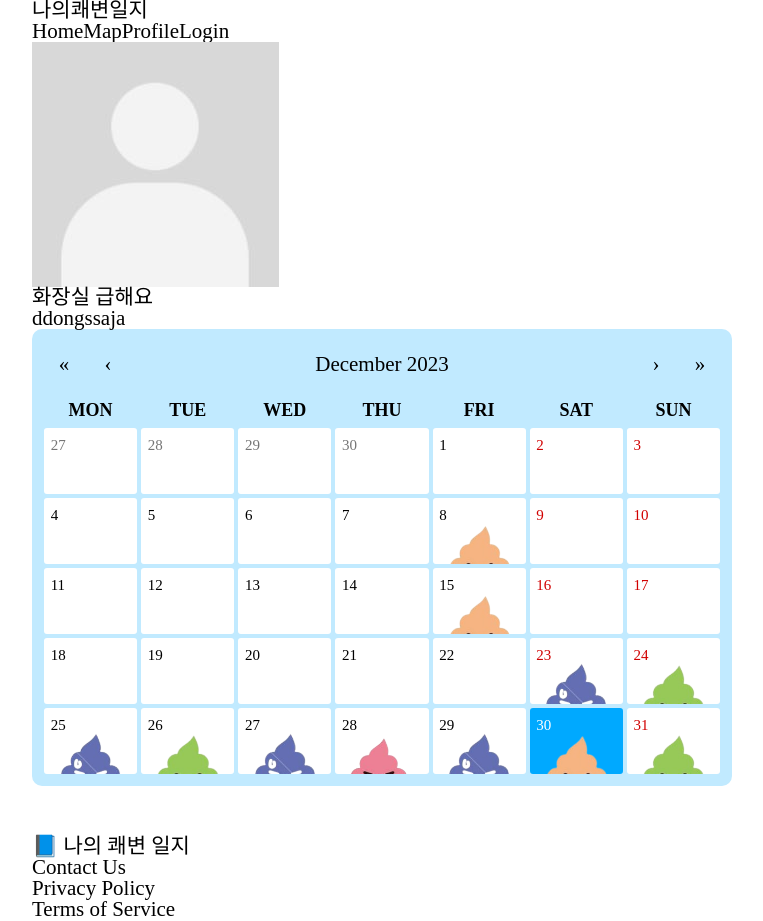
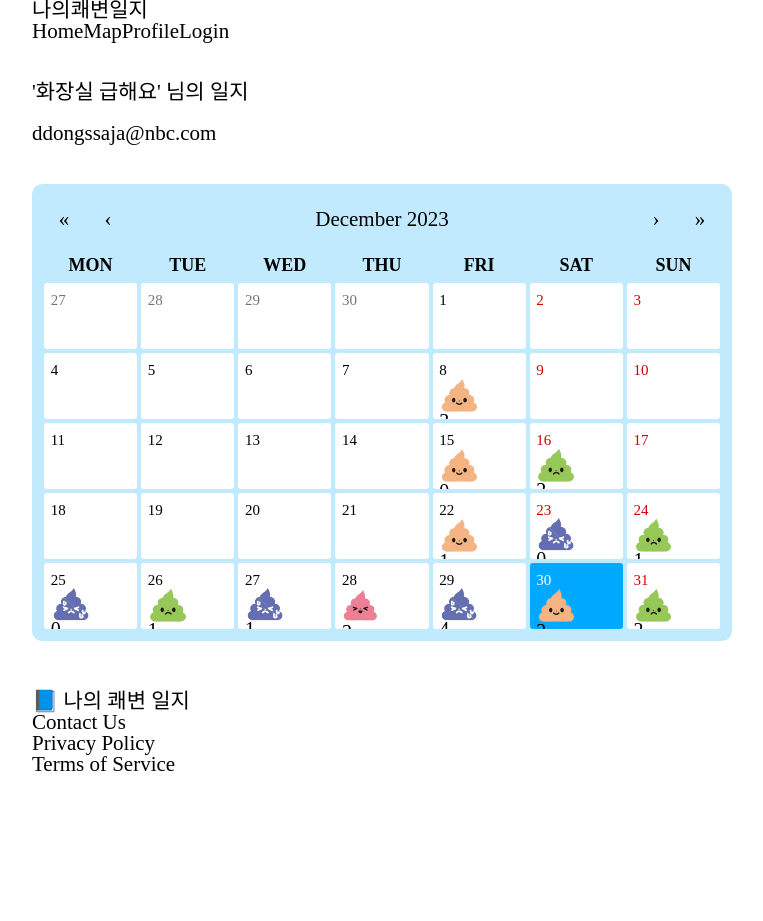
Before and after one commit to Liabinn/spartacamp_MyPooDiary, a Next.js app: page /profile in a window 1280 px wide. Shown: the whole page, without its empty margins (8-771 px from the left). After the commit the page ends 800 px from the top, so only its background shows below. Built offline with nearby package versions, Linux system fonts and the light colour scheme; data requests are answered from the project's data file; a web font is replaced by a local one.

Commit message:
[update]radio 수정 기본값처리, 프로필 사진 X

```diff
--- a/db.json
+++ b/db.json
@@ -90,12 +90,36 @@
       "id": 14
     },
     {
-      "toiletNumber": "0",
-      "condition": "😐",
+      "toiletNumber": " 1",
+      "condition": "😣",
       "meal": "떡국",
       "date": "2024.01.01",
       "comment": "이젠 더 이상 미룰 곳이 없다!",
       "id": 15
+    },
+    {
+      "toiletNumber": " 1",
+      "condition": "😐",
+      "meal": "밥",
+      "date": "2023.12.22",
+      "comment": "똥이 시원하게 나오지 않아..",
+      "id": 16
+    },
+    {
+      "toiletNumber": " 2",
+      "condition": "😣",
+      "meal": "된장국",
+      "date": "2023.12.16",
+      "comment": "",
+      "id": 17
+    },
+    {
+      "toiletNumber": " 1",
+      "condition": "😣",
+      "meal": "밥",
+      "date": "2024.01.02",
+      "comment": "",
+      "id": 18
     }
   ],
   "reviews": []
--- a/src/app/profile/page.tsx
+++ b/src/app/profile/page.tsx
@@ -5,7 +5,7 @@ import Spacer from "@/components/ui/Spacer";
 import axios from "axios";
 import moment from "moment";
 import { useEffect, useState } from "react";
-import "react-calendar/dist/Calendar.css";
+import { StyleCalendar } from "../styledComponents/profile/StyleCalendar";
 import { DateDiary, GetDiary, Value } from "./model/profile";
 
 const ProfilePage = () => {
@@ -76,7 +76,7 @@ const ProfilePage = () => {
   });
 
   //데이터에서 날짜만 빼기
-  const dayList = diarys?.map((dairy) => dairy.date);
+  const dayList = diarys?.map((diary) => diary.date);
   //달력에 추가할 컨텐츠
   const addContent = ({ date }: any) => {
     // 해당 날짜(하루)에 추가할 컨텐츠의 배열
@@ -91,39 +91,24 @@ const ProfilePage = () => {
     // date(각 날짜)가  리스트의 날짜와 일치하면 해당 컨텐츠(이모티콘) 추가
     if (dayList!.find((day) => day === moment(date).format("YYYY.MM.DD"))) {
       if (diaryCondition === "😄") {
-        contents.push(
-          <St.TileContents>
-            <St.PooImage src="/assets/빨간똥.png" />
-            <St.TileP>{diaryToiletNumber}</St.TileP>
-          </St.TileContents>
-        );
+        contents.push(<img src="/assets/빨간똥.png" />);
       } else if (diaryCondition === "😐") {
-        contents.push(
-          <St.TileContents>
-            <St.PooImage src="/assets/주황똥.png" />
-            <St.TileP>{diaryToiletNumber}</St.TileP>
-          </St.TileContents>
-        );
+        contents.push(<img src="/assets/주황똥.png" />);
       } else if (diaryCondition === "😣") {
-        contents.push(
-          <St.TileContents>
-            <St.PooImage src="/assets/초록똥.png" />
-            <St.TileP>{diaryToiletNumber}</St.TileP>
-          </St.TileContents>
-        );
+        contents.push(<img src="/assets/초록똥.png" />);
       } else if (diaryCondition === "😫") {
-        contents.push(
-          <St.TileContents>
-            <St.PooImage src="/assets/파란똥.png" />
-            <St.TileP>{diaryToiletNumber}</St.TileP>
-          </St.TileContents>
-        );
+        contents.push(<img src="/assets/파란똥.png" />);
       }
     }
-    return <div>{contents}</div>; // 각 날짜마다 해당 요소가 들어감
+    return (
+      <St.TileContents>
+        {contents}
+        <p>{diaryToiletNumber}</p>
+      </St.TileContents>
+    ); // 각 날짜마다 해당 요소가 들어감
   };
 
-  //해당 날짜에 일기가 있으면 일지 없으면 작성란
+  //일지 토글
   const writeHandle = () => {
     setIsOpen(true);
   };
@@ -167,11 +152,12 @@ const ProfilePage = () => {
 
   return (
     <St.Container>
-      <St.Avatar src="../../../assets/defaultAvatar.JPG" />
-      <St.Nickname>화장실 급해요</St.Nickname>
-      <St.Id>ddongssaja</St.Id>
-
-      <St.StyleCalendar
+      <Spacer y={40} />
+      <St.Nickname>'화장실 급해요' 님의 일지</St.Nickname>
+      <Spacer y={20} />
+      <St.Id>ddongssaja@nbc.com</St.Id>
+      <Spacer y={40} />
+      <StyleCalendar
         locale="en"
         onChange={onChange}
         value={value}
@@ -196,6 +182,7 @@ const ProfilePage = () => {
                         name={editToiletNumber}
                         value={item}
                         onChange={(e) => setEditToiletNumber(e.target.value)}
+                        defaultChecked={item == dateDiary?.toiletNumber}
                       />
                       {item}
                     </St.RadioSelect>
@@ -213,6 +200,7 @@ const ProfilePage = () => {
                         name={editCondition}
                         value={item}
                         onChange={(e) => setEditCondition(e.target.value)}
+                        defaultChecked={item == dateDiary?.condition}
                       />
                       {item}
                     </St.RadioSelect>
@@ -337,7 +325,6 @@ const ProfilePage = () => {
           </St.DiaryContainer>
         )
       ) : (
-        // <Button text="일지 추가하기" handler={()=>{setWriteDiary(true)}} />
         ""
       )}
       <Spacer y={30} />
--- /dev/null
+++ b/src/app/styledComponents/profile/StyleCalendar.ts
@@ -0,0 +1,100 @@
+import Calendar from "react-calendar";
+import "react-calendar/dist/Calendar.css";
+import styled from "styled-components";
+
+export const StyleCalendar = styled(Calendar)`
+  width: 90%;
+  max-width: 70rem;
+  height: fit-content;
+  font-size: small;
+  padding: 1rem;
+  padding-top: 0;
+  background-color: var(--secondaryColor);
+  border: none;
+  border-radius: 1rem;
+  margin-bottom: 2rem;
+
+  .react-calendar__navigation {
+    height: 7rem;
+    margin-bottom: 0;
+    @media screen and (max-width: 400px) {
+      height: 5rem;
+    }
+  }
+  .react-calendar__navigation__label {
+    font-size: 2rem;
+    @media screen and (max-width: 400px) {
+      span {
+        font-size: 1.5rem;
+      }
+    }
+  }
+  .react-calendar__navigation button:disabled {
+  }
+
+  .react-calendar__navigation button:enabled:hover,
+  .react-calendar__navigation button:enabled:focus {
+    background-color: transparent;
+  }
+
+  .react-calendar__tile {
+    display: flex;
+    flex-direction: column;
+    height: 7rem;
+    text-align: start;
+    background-color: white;
+    border: 0.2rem solid var(--secondaryColor);
+    border-radius: 0.5rem;
+
+    abbr {
+      font-size: 1.5rem;
+    }
+    img {
+      width: 50%;
+    }
+    p {
+      font-size: 2rem;
+      color: black;
+    }
+    @media screen and (max-width: 400px) {
+      height: 4rem;
+      padding: 0.2rem;
+      abbr {
+        font-size: 1rem;
+      }
+    }
+  }
+  .react-calendar__tile:enabled:hover {
+    background: #ffe3e7;
+  }
+  .react-calendar__tile:enabled:focus,
+  .react-calendar__tile--active {
+    background: pink;
+    border-radius: 0.5rem;
+  }
+  .react-calendar__tile--now {
+    background: var(--primaryColor);
+  }
+  /* hover,focus 시  */
+  .react-calendar__tile--now:enabled:hover,
+  .react-calendar__tile--now:enabled:focus {
+    background: pink;
+  }
+
+  .react-calendar__month-view__weekdays {
+    margin-bottom: 0.5rem;
+    abbr {
+      // 텍스트 부분
+      font-size: 1.8rem;
+      text-decoration: none;
+
+      @media screen and (max-width: 400px) {
+        font-size: 1rem;
+        text-decoration: none;
+      }
+    }
+  }
+  .react-calendar__month-view__weekdays__weekday {
+    padding: 0.3rem;
+  }
+`;
--- a/src/app/styledComponents/profile/StyleProfile.ts
+++ b/src/app/styledComponents/profile/StyleProfile.ts
@@ -1,6 +1,3 @@
-import Calendar from "react-calendar";
-import "react-calendar/dist/Calendar.css";
-import styled from "styled-components";
 import tw from "tailwind-styled-components";
 export const Avatar = tw.img`
   my-8
@@ -87,7 +84,7 @@ min-w-[20rem]
 p-2
 `;
 export const PooImage = tw.img`
-w-[50%]
+// w-[50%]
 `;
 
 export const ButtonContainer = tw.div`
@@ -106,95 +103,3 @@ export const TileP = tw.p`
 text-[2rem]
 text-black
 `;
-
-export const StyleCalendar = styled(Calendar)`
-  width: 90%;
-  max-width: 70rem;
-  height: fit-content;
-  font-size: small;
-  padding: 1rem;
-  padding-top: 0;
-  background-color: var(--secondaryColor);
-  border: none;
-  border-radius: 1rem;
-  margin-bottom: 2rem;
-  .react-calendar__navigation {
-    height: 7rem;
-    margin-bottom: 0;
-    @media screen and (max-width: 400px) {
-      height: 5rem;
-    }
-  }
-  .react-calendar__navigation__label {
-    font-size: 2rem;
-    @media screen and (max-width: 400px) {
-      span {
-        font-size: 1.5rem;
-      }
-    }
-  }
-  .react-calendar__navigation button:disabled {
-  }
-
-  .react-calendar__navigation button:enabled:hover,
-  .react-calendar__navigation button:enabled:focus {
-    background-color: transparent;
-  }
-
-  .react-calendar__tile {
-    display: flex;
-    flex-direction: column;
-    height: 7rem;
-    text-align: start;
-    background-color: white;
-    border: 0.2rem solid var(--secondaryColor);
-    border-radius: 0.5rem;
-
-    abbr {
-      font-size: 1.5rem;
-      width: 100%;
-    }
-    img {
-    }
-    @media screen and (max-width: 400px) {
-      height: 4rem;
-      padding: 0.2rem;
-      abbr {
-        font-size: 1rem;
-      }
-    }
-  }
-  .react-calendar__tile:enabled:hover {
-    background: #ffe3e7;
-  }
-  .react-calendar__tile:enabled:focus,
-  .react-calendar__tile--active {
-    background: pink;
-    border-radius: 0.5rem;
-  }
-  .react-calendar__tile--now {
-    background: var(--primaryColor);
-  }
-  /* hover,focus 시  */
-  .react-calendar__tile--now:enabled:hover,
-  .react-calendar__tile--now:enabled:focus {
-    background: pink;
-  }
-
-  .react-calendar__month-view__weekdays {
-    margin-bottom: 0.5rem;
-    abbr {
-      // 텍스트 부분
-      font-size: 1.8rem;
-      text-decoration: none;
-
-      @media screen and (max-width: 400px) {
-        font-size: 1rem;
-        text-decoration: none;
-      }
-    }
-  }
-  .react-calendar__month-view__weekdays__weekday {
-    padding: 0.3rem;
-  }
-`;
```
